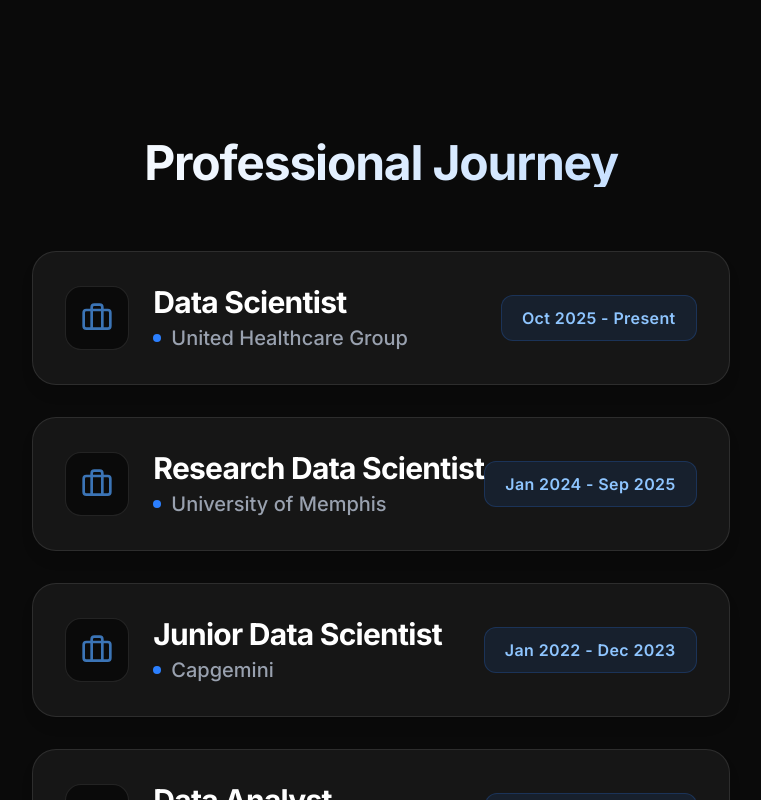
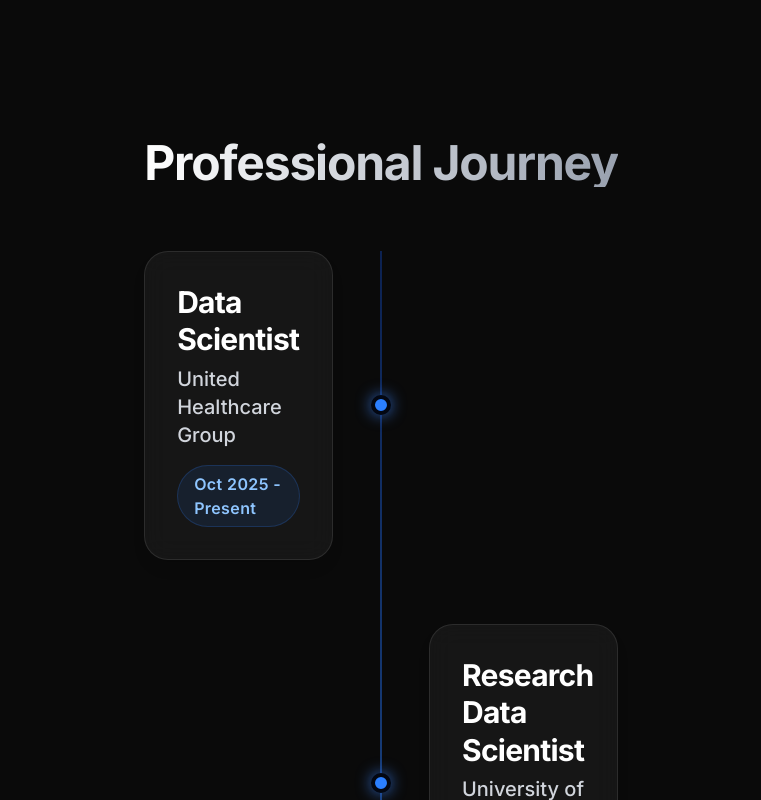
Before and after one commit to Ganateja19/ganateja-portfolio, a Next.js app: page /ganateja-portfolio/ in a window 1280 px wide. Shown: the part 1660-2460 px from the top of the page, without its empty margins (259-1020 px from the left). Built offline with nearby package versions, Linux system fonts and the light colour scheme.

Commit message:
Restore Experience timeline with premium alternating aesthetic

```diff
--- a/components/Experience.tsx
+++ b/components/Experience.tsx
@@ -3,54 +3,60 @@
 import { motion } from "framer-motion";
 import SectionWrapper from "./SectionWrapper";
 import { experience } from "@/lib/data";
-import { Briefcase } from "lucide-react";
 
 const Experience = () => {
     return (
         <SectionWrapper id="experience">
-            <h2 className="text-3xl md:text-5xl font-bold tracking-tight text-transparent bg-clip-text bg-gradient-to-r from-white to-blue-200 text-center mb-16">
+            <h2 className="text-3xl md:text-5xl font-bold tracking-tight text-transparent bg-clip-text bg-gradient-to-r from-white to-gray-400 text-center mb-16">
                 Professional Journey
             </h2>
-            <div className="max-w-4xl mx-auto flex flex-col gap-6 md:gap-8">
+            <div className="max-w-6xl mx-auto px-2 md:px-0">
+                <div className="relative before:absolute before:inset-0 before:ml-[31px] md:before:mx-auto md:before:translate-x-0 before:h-full before:w-[2px] before:bg-gradient-to-b before:from-blue-600/30 before:via-blue-500/50 before:to-transparent pb-10">
+                    <div className="flex flex-col gap-12 md:gap-16">
                         {experience.map((item, index) => (
+                            <div
+                                key={index}
+                                className={`relative flex items-center justify-between w-full group ${
+                                    index % 2 === 0 ? "md:flex-row-reverse" : "md:flex-row"
+                                }`}
+                            >
+                                {/* Spacer element - pushes the card to the correct side on large screens */}
+                                <div className="hidden md:block md:w-[calc(50%-3rem)]" />
+
+                                {/* Glowing Timeline Node perfectly centered */}
+                                <div className="absolute left-[32px] md:left-1/2 transform -translate-x-1/2 w-4 h-4 md:w-5 md:h-5 rounded-full border-2 md:border-[4px] border-[#030712] bg-blue-500 shadow-[0_0_15px_rgba(59,130,246,0.8)] z-10 group-hover:bg-white group-hover:shadow-[0_0_25px_rgba(255,255,255,1)] group-hover:scale-125 transition-all duration-500" />
+
+                                {/* Experience Card */}
                                 <motion.div
-                        key={index}
                                     initial={{ opacity: 0, y: 30 }}
                                     whileInView={{ opacity: 1, y: 0 }}
                                     viewport={{ once: true, margin: "-50px" }}
-                        transition={{ duration: 0.6, delay: index * 0.1 }}
-                        className="group relative flex flex-col md:flex-row items-start md:items-center justify-between p-6 md:p-8 rounded-3xl bg-white/5 border border-white/10 hover:bg-white/10 hover:border-blue-500/40 transition-all duration-500 overflow-hidden shadow-lg hover:shadow-[0_0_40px_rgba(59,130,246,0.15)]"
+                                    transition={{ duration: 0.5, delay: index * 0.1 }}
+                                    className="w-full pl-20 md:pl-0 md:w-[calc(50%-3rem)] z-10 shrink-0"
                                 >
-                        {/* Dynamic background lighting */}
-                        <div className="absolute inset-0 bg-gradient-to-br from-blue-600/5 via-transparent to-transparent opacity-0 group-hover:opacity-100 transition-opacity duration-700" />
+                                    <div className="relative overflow-hidden bg-white/5 border border-white/10 hover:border-blue-500/40 rounded-3xl p-6 md:p-8 transition-all duration-500 shadow-lg hover:shadow-[0_15px_40px_rgba(59,130,246,0.15)] group-hover:-translate-y-2 backdrop-blur-md">
+                                        <div className="absolute inset-0 bg-gradient-to-br from-blue-600/5 to-transparent opacity-0 group-hover:opacity-100 transition-opacity duration-500 z-0" />
 
-                        <div className="relative z-10 flex items-center gap-5 md:gap-6 w-full md:w-auto">
-                            {/* Icon Container */}
-                            <div className="w-14 h-14 md:w-16 md:h-16 shrink-0 rounded-2xl bg-black/50 border border-white/10 flex items-center justify-center text-blue-400 group-hover:scale-110 group-hover:text-blue-300 group-hover:border-blue-400/40 group-hover:shadow-[0_0_20px_rgba(59,130,246,0.3)] transition-all duration-500">
-                                <Briefcase className="w-6 h-6 md:w-8 md:h-8 opacity-70 group-hover:opacity-100 transition-opacity" />
+                                        <div className="relative z-10 flex flex-col gap-4">
+                                            <div className="flex flex-col gap-1.5">
+                                                <h3 className="text-xl md:text-3xl font-bold text-white group-hover:text-blue-300 transition-colors tracking-tight leading-tight">
+                                                    {item.role}
+                                                </h3>
+                                                <h4 className="text-base md:text-xl font-medium text-gray-300">
+                                                    {item.company}
+                                                </h4>
                                             </div>
 
-                            <div className="flex flex-col">
-                                <h3 className="text-xl md:text-3xl font-bold text-white tracking-tight group-hover:text-blue-300 transition-colors duration-300">
-                                    {item.role}
-                                </h3>
-                                <div className="text-base md:text-xl font-medium text-gray-400 mt-1 flex items-center gap-2.5">
-                                    <span className="relative flex h-2 w-2">
-                                      <span className="animate-ping absolute inline-flex h-full w-full rounded-full bg-blue-400 opacity-75 group-hover:opacity-100"></span>
-                                      <span className="relative inline-flex rounded-full h-2 w-2 bg-blue-500"></span>
-                                    </span>
-                                    {item.company}
+                                            <div className="inline-flex w-fit items-center px-4 py-1.5 rounded-full bg-blue-500/10 text-blue-300 font-semibold text-sm md:text-base tracking-wide border border-blue-500/20 group-hover:bg-blue-500/20 group-hover:shadow-[0_0_15px_rgba(59,130,246,0.3)] transition-all">
+                                                {item.period}
                                             </div>
                                         </div>
                                     </div>
-
-                        <div className="relative z-10 mt-6 md:mt-0 flex shrink-0 w-full md:w-auto sm:ml-20 md:ml-0">
-                            <div className="inline-flex items-center justify-center w-full px-4 py-2 md:px-5 md:py-2.5 rounded-xl bg-blue-500/10 border border-blue-500/20 text-blue-300 font-semibold text-sm md:text-base tracking-wide group-hover:bg-blue-500/20 group-hover:border-blue-500/50 group-hover:shadow-[0_0_15px_rgba(59,130,246,0.3)] transition-all duration-500 text-center">
-                                {item.period}
+                                </motion.div>
+                            </div>
+                        ))}
                     </div>
                 </div>
-                    </motion.div>
-                ))}
             </div>
         </SectionWrapper>
     );
```
Lines whose indentation alone changed are shown as unchanged.
